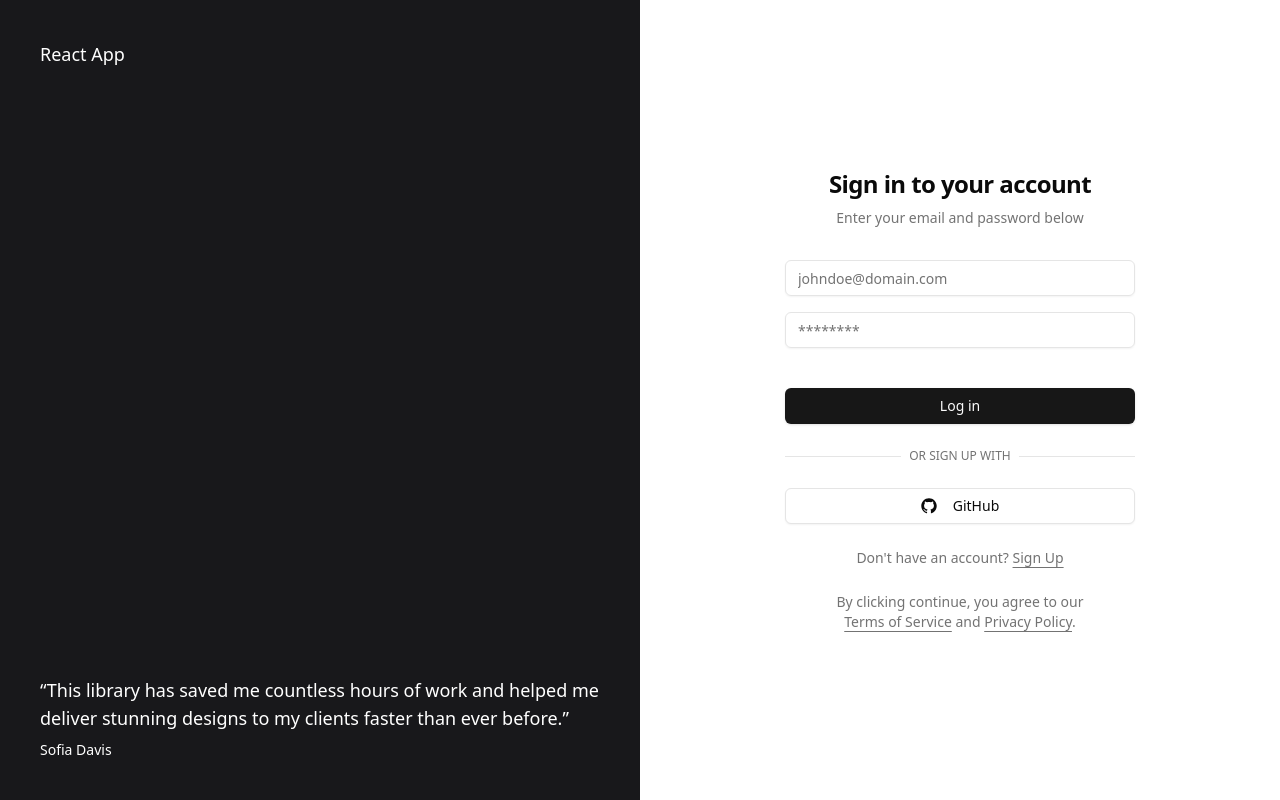
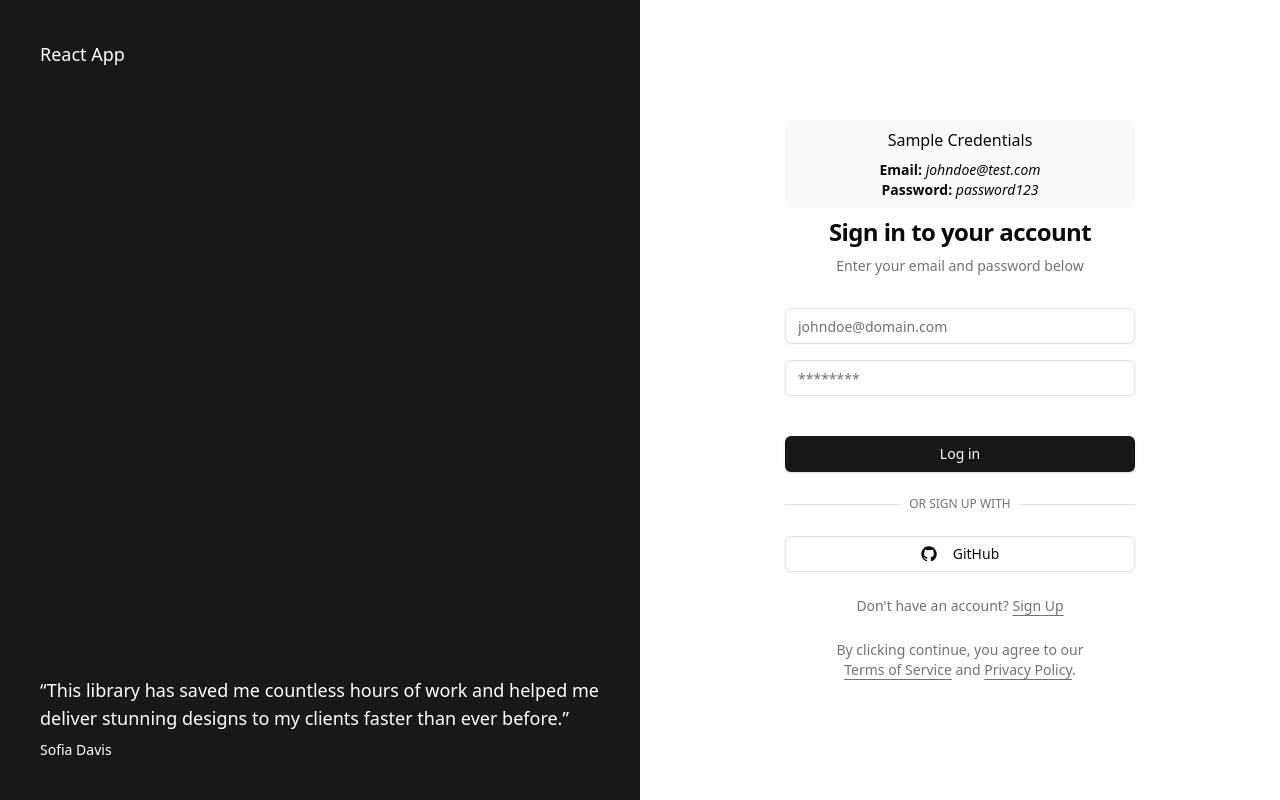
Before and after one commit to wickeddd3/vite-react-typescript-tailwind-template, a React (Vite) app: page / in a window 1280 px wide. Built offline with nearby package versions, Linux system fonts and the light colour scheme.

Commit message:
add: sample credentials

```diff
--- a/src/pages/auth/login/Login.tsx
+++ b/src/pages/auth/login/Login.tsx
@@ -23,6 +23,19 @@ const Login = () => {
       <div className="px-8 lg:p-0">
         <div className="w-full h-full flex flex-col justify-center gap-6 m-auto sm:w-[350px]">
           <div className="flex flex-col space-y-2 text-center">
+            {/* demo purposes only */}
+            <div className="bg-gray-50 p-2 rounded-lg flex flex-col gap-2">
+              <h6 className="text-md font-medium">Sample Credentials</h6>
+              <div>
+                <p className="text-sm">
+                  <b>Email:</b> <i>johndoe@test.com</i>
+                </p>
+                <p className="text-sm">
+                  <b>Password:</b> <i>password123</i>
+                </p>
+              </div>
+            </div>
+            {/* demo purposes only */}
             <h1 className="text-2xl font-semibold tracking-tight">
               Sign in to your account
             </h1>
```
